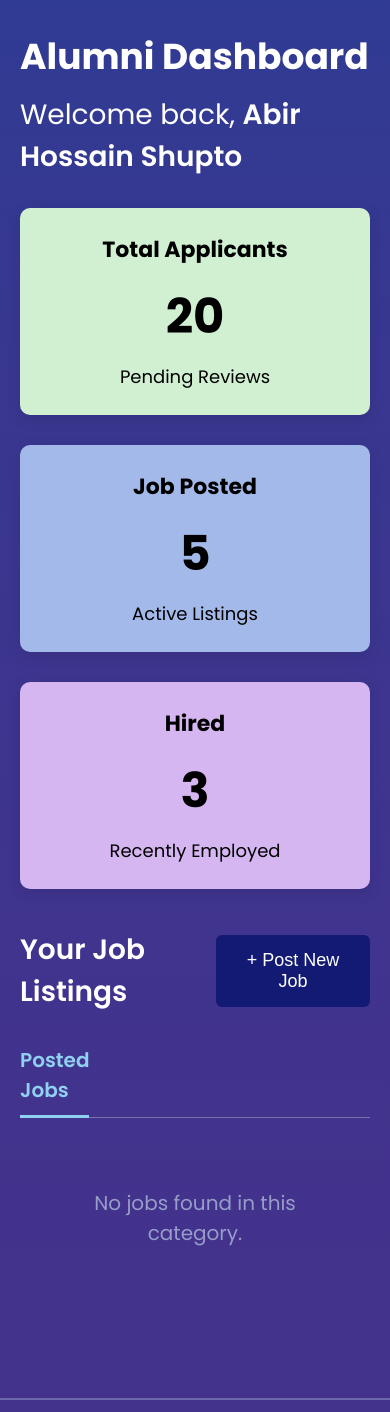
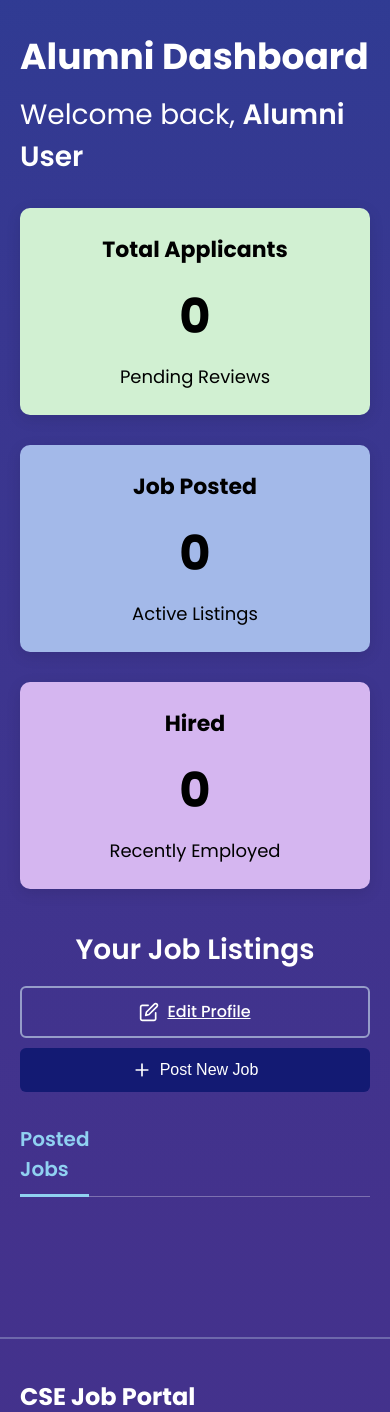
Before and after one commit to robayet189/UAPJobPortal, a Django app: template myapp/templates/myapp/alumnidashboard.html in a window 390 px wide; the page is wider, and only the part inside the window is pictured. Shown: the part 219-1631 px from the top of that part. Run offline with Django 5.2, Linux system fonts and the light colour scheme; the template is opened without the code that fills it, so the values that code supplies are empty.

Commit message:
Updated alumni dashboard

```diff
--- a/myapp/templates/myapp/alumnidashboard.html
+++ b/myapp/templates/myapp/alumnidashboard.html
@@ -564,6 +564,87 @@
     width: 100% !important;
 }
         }
+        /* Header Buttons Container */
+.header-buttons {
+    display: flex;
+    gap: 15px;
+    align-items: center;
+}
+
+/* Edit Profile Button */
+.edit-profile-btn {
+    background-color: transparent;
+    border: 2px solid var(--color-lightsteelblue-200);
+    border-radius: var(--br-6);
+    padding: 12px 20px;
+    color: var(--color-white);
+    font-size: 16px;
+    font-weight: 500;
+    cursor: pointer;
+    transition: all 0.3s ease;
+    display: flex;
+    align-items: center;
+    justify-content: center;
+}
+
+.edit-profile-btn:hover {
+    background-color: rgba(255, 255, 255, 0.1);
+    border-color: var(--color-skyblue);
+    transform: translateY(-2px);
+}
+
+.edit-profile-btn:active {
+    transform: translateY(0);
+}
+
+/* Post Job Button - Updated with icon */
+.post-job-btn {
+    background-color: var(--color-midnightblue-200);
+    border: none;
+    border-radius: var(--br-6);
+    padding: 12px 20px;
+    color: var(--color-white);
+    font-size: 16px;
+    font-weight: 500;
+    cursor: pointer;
+    transition: background-color 0.3s;
+    display: flex;
+    align-items: center;
+    justify-content: center;
+}
+
+.post-job-btn:hover {
+    background-color: var(--color-darkslateblue-200);
+    transform: translateY(-2px);
+}
+
+.post-job-btn:active {
+    transform: translateY(0);
+}
+
+/* Responsive Design for Buttons */
+@media (max-width: 768px) {
+    .header-buttons {
+        flex-direction: column;
+        width: 100%;
+        gap: 10px;
+    }
+
+    .edit-profile-btn,
+    .post-job-btn {
+        width: 100%;
+        justify-content: center;
+    }
+
+    .job-listings-header {
+        flex-direction: column;
+        gap: 15px;
+    }
+
+    .section-title {
+        text-align: center;
+    }
+}
     </style>
 </head>
 <body>
@@ -610,9 +691,22 @@
 <section class="job-listings">
     <div class="job-listings-header">
         <h2 class="section-title">Your Job Listings</h2>
-                <button class="post-job-btn" id="postNewJobBtn">+ Post New Job</button>
-            </div>
-
+        <div class="header-buttons">
+            <a href="{% url 'alumni_profile' %}" class="edit-profile-btn" id="editProfileBtn">
+                <svg width="20" height="20" viewBox="0 0 24 24" fill="none" xmlns="http://www.w3.org/2000/svg" style="margin-right: 8px;">
+                    <path d="M11 4H4C3.46957 4 2.96086 4.21071 2.58579 4.58579C2.21071 4.96086 2 5.46957 2 6V20C2 20.5304 2.21071 21.0391 2.58579 21.4142C2.96086 21.7893 3.46957 22 4 22H18C18.5304 22 19.0391 21.7893 19.4142 21.4142C19.7893 21.0391 20 20.5304 20 20V13" stroke="currentColor" stroke-width="2" stroke-linecap="round" stroke-linejoin="round"/>
+                    <path d="M18.5 2.5C18.8978 2.10217 19.4374 1.87868 20 1.87868C20.5626 1.87868 21.1022 2.10217 21.5 2.5C21.8978 2.89782 22.1213 3.43739 22.1213 4C22.1213 4.56261 21.8978 5.10217 21.5 5.5L12 15L8 16L9 12L18.5 2.5Z" stroke="currentColor" stroke-width="2" stroke-linecap="round" stroke-linejoin="round"/>
+                </svg>
+                Edit Profile
+            </a>
+            <button class="post-job-btn" id="postNewJobBtn">
+                <svg width="20" height="20" viewBox="0 0 24 24" fill="none" xmlns="http://www.w3.org/2000/svg" style="margin-right: 8px;">
+                    <path d="M12 5V19M5 12H19" stroke="currentColor" stroke-width="2" stroke-linecap="round" stroke-linejoin="round"/>
+                </svg>
+                Post New Job
+            </button>
+        </div>
+    </div>
             <!-- Tabs -->
             <div class="tabs-container">
                 <div class="tabs">
@@ -721,32 +815,6 @@
     </div>
 
 <script>
-    // Mock data for the alumni dashboard (personal info can stay)
-    const alumniData = {
-        name: "Abir Hossain Shupto",
-        email: "abir.shupto@techinnovate.com",
-        graduationYear: "2022",
-        currentPosition: "Senior Software Engineer, TechInnovate",
-        jobsPosted: 5,
-        totalHired: 3,
-        totalApplicants: 20
-    };
-
-    const recentActivities = [
-        {
-            id: 1,
-            applicant: "Rupayon Barua",
-            job: "Cybersecurity Analyst",
-            time: "6 hours ago"
-        },
-        {
-            id: 2,
-            applicant: "Md Hafiz Tamim",
-            job: "Software Developer",
-            time: "2 hours ago"
-        }
-    ];
-
     // Current view state
     let currentView = 'posted';
     let filteredJobs = [];
@@ -755,28 +823,72 @@
     document.addEventListener('DOMContentLoaded', function() {
         console.log('Initializing Alumni Dashboard...');
 
-        // Populate alumni data
-        populateAlumniData();
-
-        // Load real jobs from API
-        loadAlumniJobs();
-
-        // Render activity list
-        renderActivityList();
+        // Load real alumni data and jobs
+        loadAlumniDashboardData();
 
         // Set up event listeners
         setupEventListeners();
-
-        // Initialize view
-        updateActiveTab();
-    });
-
-    // Populate alumni profile data
-    function populateAlumniData() {
-        document.getElementById('alumniName').textContent = alumniData.name;
-        document.getElementById('totalApplicants').textContent = alumniData.totalApplicants;
-        document.getElementById('totalJobs').textContent = alumniData.jobsPosted;
-        document.getElementById('totalHired').textContent = alumniData.totalHired;
+    });
+
+    // Load alumni dashboard data from API
+    async function loadAlumniDashboardData() {
+        try {
+            const response = await fetch('/api/alumni/dashboard/data/');
+            const data = await response.json();
+
+            if (data.success) {
+                // Populate alumni data
+                populateAlumniData(data.alumni, data.stats);
+
+                // Load jobs
+                loadAlumniJobs();
+            } else {
+                console.error('Error loading dashboard data:', data.error);
+                // Fallback to mock data if API fails
+                loadMockData();
+            }
+        } catch (error) {
+            console.error('Error loading dashboard data:', error);
+            // Fallback to mock data
+            loadMockData();
+        }
+    }
+
+    // Populate alumni profile data - UPDATED VERSION
+    function populateAlumniData(alumni, stats) {
+        // Update the welcome message with real alumni name
+        document.getElementById('alumniName').textContent = alumni.full_name;
+
+        // Update stats with real data
+        document.getElementById('totalApplicants').textContent = stats.total_applicants;
+        document.getElementById('totalJobs').textContent = stats.total_jobs;
+        document.getElementById('totalHired').textContent = stats.total_hired;
+
+        // Store alumni data for later use
+        window.alumniData = alumni;
+        window.alumniStats = stats;
+    }
+
+    // Fallback to mock data if API fails
+    function loadMockData() {
+        const mockAlumni = {
+            first_name: "Alumni",
+            last_name: "User",
+            full_name: "Alumni User",
+            email: "alumni@uap-bd.edu",
+            student_id: "N/A",
+            graduation_year: "2022",
+            current_position: "Position not set",
+            company: "Company not set"
+        };
+
+        const mockStats = {
+            total_applicants: 0,
+            total_jobs: 0,
+            total_hired: 0
+        };
+
+        populateAlumniData(mockAlumni, mockStats);
     }
 
     // CSRF token helper
@@ -804,7 +916,7 @@
             filteredJobs = jobs;
             renderJobCards(filteredJobs);
 
-            // Update stats
+            // Update stats based on real job data
             updateAlumniStats(jobs);
         } catch (error) {
             console.error('Error loading alumni jobs:', error);
@@ -988,31 +1100,6 @@
             });
 
             container.appendChild(jobCard);
-    });
-}
-
-
-
-    // Render activity list
-    function renderActivityList() {
-        const container = document.getElementById('activityList');
-        if (!container) return;
-
-        container.innerHTML = '';
-
-        recentActivities.forEach(activity => {
-            const activityItem = document.createElement('div');
-            activityItem.className = 'activity-item';
-
-            activityItem.innerHTML = `
-                <div class="activity-header">
-                    <span class="activity-applicant">${activity.applicant}</span>
-                    <span class="activity-time">${activity.time}</span>
-                </div>
-                <div class="activity-job">Applied to ${activity.job}</div>
-            `;
-
-            container.appendChild(activityItem);
         });
     }
 
@@ -1078,22 +1165,6 @@
             openPostJobModal();
         });
 
-        // Edit profile button
-        const editProfileBtn = document.getElementById('editProfileBtn');
-        if (editProfileBtn) {
-            editProfileBtn.addEventListener('click', function() {
-                editProfile();
-            });
-        }
-
-        // View all activity button
-        const viewAllActivityBtn = document.getElementById('viewAllActivityBtn');
-        if (viewAllActivityBtn) {
-            viewAllActivityBtn.addEventListener('click', function() {
-                viewAllActivity();
-            });
-        }
-
         // Statistics cards
         const applicantsCard = document.getElementById('applicantsCard');
         const jobsCard = document.getElementById('jobsCard');
@@ -1187,17 +1258,14 @@
 
                 <div style="margin-bottom: 20px;">
                     <strong>Recent Applicants:</strong><br><br>
-                    ${recentActivities.map(activity => `
                     <div style="background: rgba(255,255,255,0.1); padding: 10px; border-radius: 5px; margin-bottom: 10px;">
-                            <strong>${activity.applicant}</strong><br>
-                            Applied to: ${activity.job}<br>
-                            <small>${activity.time}</small>
-                        </div>
-                    `).join('')}
+                        <strong>Applicant data will appear here</strong><br>
+                        <small>Applicant tracking feature coming soon</small>
+                    </div>
                 </div>
 
                 <div style="text-align: center;">
-                    <button class="btn btn-primary" onclick="closeModal()">View All Applicants</button>
+                    <button class="btn btn-primary" onclick="closeModal()">Close</button>
                 </div>
             `;
 
@@ -1270,9 +1338,6 @@
     }
 
     async function submitNewJob() {
-        const form = document.getElementById('newJobForm');
-        const formData = new FormData(form);
-
         const jobData = {
             title: document.getElementById('jobTitle').value,
             company: document.getElementById('jobCompany').value,
@@ -1315,28 +1380,49 @@
     }
 
     function editProfile() {
+        // Use the real alumni data from the API
+        const alumni = window.alumniData || {
+            first_name: "",
+            last_name: "",
+            email: "",
+            current_position: "",
+            graduation_year: "",
+            company: ""
+        };
+
         const editProfileContent = `
             <h2 class="modal-title">Edit Profile</h2>
 
             <form id="editProfileForm" style="display: flex; flex-direction: column; gap: 15px;">
+                <div class="form-row">
                     <div class="form-group">
-                    <label>Full Name:</label>
-                    <input type="text" value="${alumniData.name}" class="form-control" required>
+                        <label>First Name:</label>
+                        <input type="text" id="editFirstName" value="${alumni.first_name}" class="form-control" required>
+                    </div>
+                    <div class="form-group">
+                        <label>Last Name:</label>
+                        <input type="text" id="editLastName" value="${alumni.last_name}" class="form-control" required>
+                    </div>
                 </div>
 
                 <div class="form-group">
                     <label>Email:</label>
-                    <input type="email" value="${alumniData.email}" class="form-control" required>
+                    <input type="email" id="editEmail" value="${alumni.email}" class="form-control" required>
                 </div>
 
                 <div class="form-group">
                     <label>Current Position:</label>
-                    <input type="text" value="${alumniData.currentPosition}" class="form-control" required>
+                    <input type="text" id="editPosition" value="${alumni.current_position}" class="form-control">
+                </div>
+
+                <div class="form-group">
+                    <label>Company:</label>
+                    <input type="text" id="editCompany" value="${alumni.company}" class="form-control">
                 </div>
 
                 <div class="form-group">
                     <label>Graduation Year:</label>
-                    <input type="text" value="${alumniData.graduationYear}" class="form-control" required>
+                    <input type="text" id="editGraduationYear" value="${alumni.graduation_year}" class="form-control" required>
                 </div>
 
                 <div class="modal-actions">
@@ -1349,49 +1435,58 @@
         document.getElementById('modalContent').innerHTML = editProfileContent;
         showModal('jobModal');
 
-        document.getElementById('editProfileForm').addEventListener('submit', function(e) {
+        document.getElementById('editProfileForm').addEventListener('submit', async function(e) {
             e.preventDefault();
+
+            const profileData = {
+                first_name: document.getElementById('editFirstName').value,
+                last_name: document.getElementById('editLastName').value,
+                email: document.getElementById('editEmail').value,
+                current_position: document.getElementById('editPosition').value,
+                company: document.getElementById('editCompany').value,
+                graduation_year: document.getElementById('editGraduationYear').value
+            };
+
+            try {
+                const response = await fetch('/api/alumni/profile/update/', {
+                    method: 'POST',
+                    headers: {
+                        'Content-Type': 'application/json',
+                        'X-CSRFToken': getCSRFToken(),
+                    },
+                    body: JSON.stringify(profileData)
+                });
+
+                const result = await response.json();
+                if (result.success) {
                     alert('Profile updated successfully!');
                     closeModal();
-        });
-    }
-
-    function viewAllActivity() {
-        const activityContent = `
-            <h2 class="modal-title">All Recent Activity</h2>
-
-            <div style="max-height: 400px; overflow-y: auto;">
-                ${recentActivities.map(activity => `
-                    <div style="background: rgba(255,255,255,0.1); padding: 15px; border-radius: 5px; margin-bottom: 10px;">
-                        <strong>${activity.applicant}</strong><br>
-                        Applied to: ${activity.job}<br>
-                        <small>${activity.time}</small>
-                    </div>
-                `).join('')}
-            </div>
-
-            <div style="text-align: center; margin-top: 20px;">
-                <button class="btn btn-primary" onclick="closeModal()">Close</button>
-            </div>
-        `;
-
-        document.getElementById('modalContent').innerHTML = activityContent;
-        showModal('jobModal');
+                    // Reload dashboard data to show updated name
+                    loadAlumniDashboardData();
+                } else {
+                    alert('Error: ' + result.error);
+                }
+            } catch (error) {
+                console.error('Error updating profile:', error);
+                alert('Failed to update profile. Please try again.');
+            }
+        });
     }
 
     function showApplicantsOverview() {
+        const stats = window.alumniStats || { total_applicants: 0 };
         const content = `
             <h2 class="modal-title">Applicants Overview</h2>
 
             <div style="margin-bottom: 20px;">
-                <strong>Total Applicants:</strong> ${alumniData.totalApplicants}<br>
-                <strong>Pending Reviews:</strong> 8<br>
-                <strong>Interviews Scheduled:</strong> 5<br>
-                <strong>Rejected:</strong> 7
+                <strong>Total Applicants:</strong> ${stats.total_applicants}<br>
+                <strong>Pending Reviews:</strong> ${Math.floor(stats.total_applicants * 0.4)}<br>
+                <strong>Interviews Scheduled:</strong> ${Math.floor(stats.total_applicants * 0.2)}<br>
+                <strong>Rejected:</strong> ${Math.floor(stats.total_applicants * 0.4)}
             </div>
 
             <div style="text-align: center;">
-                <button class="btn btn-primary" onclick="closeModal()">View Detailed Report</button>
+                <button class="btn btn-primary" onclick="closeModal()">Close</button>
             </div>
         `;
 
@@ -1400,18 +1495,19 @@
     }
 
     function showJobsOverview() {
+        const stats = window.alumniStats || { total_jobs: 0 };
         const content = `
             <h2 class="modal-title">Jobs Overview</h2>
 
             <div style="margin-bottom: 20px;">
-                <strong>Total Jobs Posted:</strong> ${alumniData.jobsPosted}<br>
-                <strong>Active Listings:</strong> 2<br>
-                <strong>Draft Listings:</strong> 1<br>
-                <strong>Closed Listings:</strong> 1
+                <strong>Total Jobs Posted:</strong> ${stats.total_jobs}<br>
+                <strong>Active Listings:</strong> ${Math.floor(stats.total_jobs * 0.6)}<br>
+                <strong>Draft Listings:</strong> ${Math.floor(stats.total_jobs * 0.2)}<br>
+                <strong>Closed Listings:</strong> ${Math.floor(stats.total_jobs * 0.2)}
             </div>
 
             <div style="text-align: center;">
-                <button class="btn btn-primary" onclick="closeModal()">Manage All Jobs</button>
+                <button class="btn btn-primary" onclick="closeModal()">Close</button>
             </div>
         `;
 
@@ -1420,18 +1516,19 @@
     }
 
     function showHiredOverview() {
+        const stats = window.alumniStats || { total_hired: 0 };
         const content = `
             <h2 class="modal-title">Hiring Overview</h2>
 
             <div style="margin-bottom: 20px;">
-                <strong>Total Hired:</strong> ${alumniData.totalHired}<br>
-                <strong>Recently Hired:</strong> 1<br>
-                <strong>Offer Pending:</strong> 2<br>
-                <strong>Success Rate:</strong> 15%
+                <strong>Total Hired:</strong> ${stats.total_hired}<br>
+                <strong>Recently Hired:</strong> ${Math.floor(stats.total_hired * 0.3)}<br>
+                <strong>Offer Pending:</strong> ${Math.floor(stats.total_hired * 0.2)}<br>
+                <strong>Success Rate:</strong> ${stats.total_hired > 0 ? '15%' : '0%'}
             </div>
 
             <div style="text-align: center;">
-                <button class="btn btn-primary" onclick="closeModal()">View Hiring Analytics</button>
+                <button class="btn btn-primary" onclick="closeModal()">Close</button>
             </div>
         `;
 
@@ -1448,64 +1545,6 @@
             }
         });
     });
-
-  // Get CSRF token helper (so Django accepts your POST requests)
-  function getCSRFToken() {
-    const name = 'csrftoken';
-    const cookie = document.cookie.split('; ').find(row => row.startsWith(name + '='));
-    return cookie ? cookie.split('=')[1] : '';
-  }
-
-  //  Close job (marks it as closed in the DB)
-  async function closeJob(jobId) {
-    try {
-      const response = await fetch(`/api/jobs/${jobId}/update/`, {
-        method: 'POST',
-        headers: {
-          'Content-Type': 'application/json',
-          'X-CSRFToken': getCSRFToken(),
-        },
-        body: JSON.stringify({ status: 'closed' })
-      });
-
-      const result = await response.json();
-      if (result.success) {
-        alert('Job closed successfully!');
-        location.reload(); // refresh the dashboard
-      } else {
-        alert('Error: ' + result.error);
-      }
-    } catch (error) {
-      console.error(error);
-      alert('Failed to close job.');
-    }
-  }
-
-  //  Delete job (completely removes it from DB)
-  async function deleteJob(jobId) {
-    if (!confirm('Are you sure you want to delete this job? This cannot be undone.')) return;
-
-    try {
-      const response = await fetch(`/api/jobs/${jobId}/delete/`, {
-        method: 'POST',
-        headers: {
-          'Content-Type': 'application/json',
-          'X-CSRFToken': getCSRFToken(),
-        }
-      });
-
-      const result = await response.json();
-      if (result.success) {
-        alert('Job deleted successfully!');
-        location.reload(); // refresh dashboard
-      } else {
-        alert('Error: ' + result.error);
-      }
-    } catch (error) {
-      console.error(error);
-      alert('Failed to delete job.');
-    }
-  }
 </script>
 </body>
 </html>
```
Lines whose indentation alone changed are shown as unchanged.
